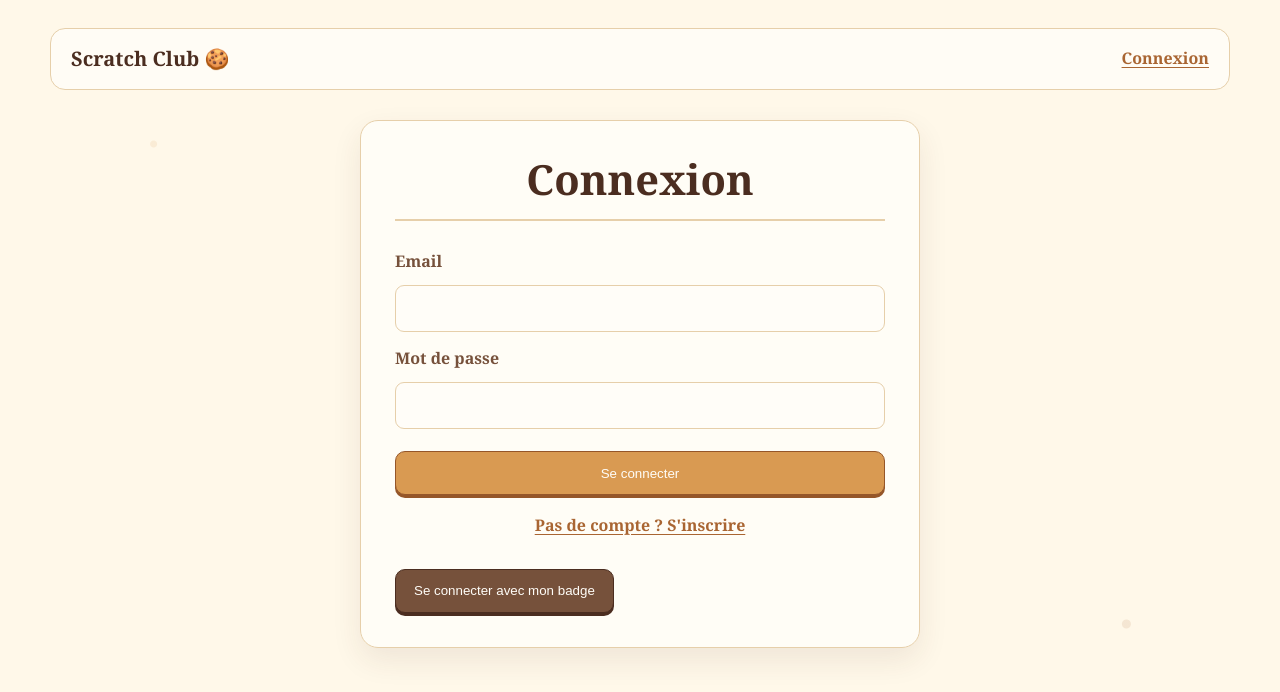
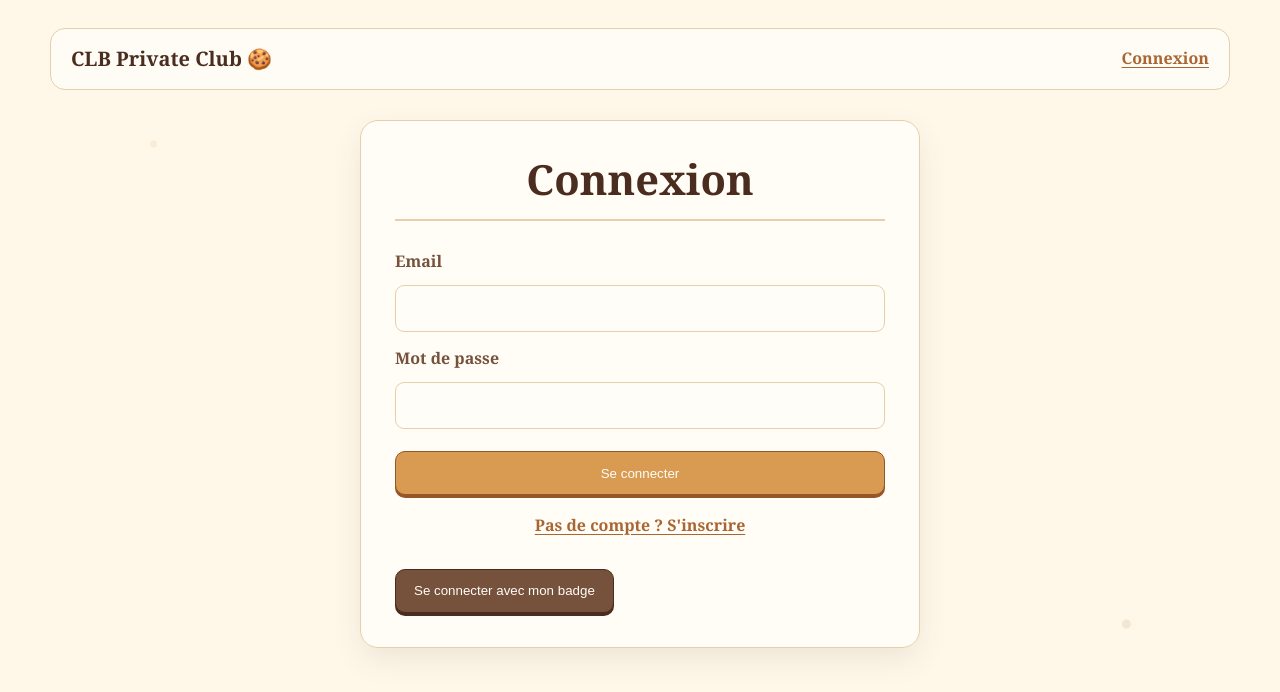
Before and after one commit to Ru2ner/ft_noel, a Vue app in the folder frontend/: page /login in a window 1280 px wide. Shown: the top 692 px of the page. Built offline with nearby package versions, Linux system fonts and the light colour scheme; no server answers.

Commit message:
branding: renommer Scratch Club en CLB Private Club

```diff
--- a/frontend/src/App.vue
+++ b/frontend/src/App.vue
@@ -1,7 +1,7 @@
 <template>
   <div class="app-shell">
     <header class="site-header">
-      <RouterLink class="site-brand" to="/">Scratch Club 🍪</RouterLink>
+      <RouterLink class="site-brand" to="/">CLB Private Club 🍪</RouterLink>
       <nav aria-label="Navigation principale">
         <RouterLink v-if="isAuthenticated" to="/">Accueil</RouterLink>
         <RouterLink v-if="isAuthenticated" to="/game">Jeux</RouterLink>
```
